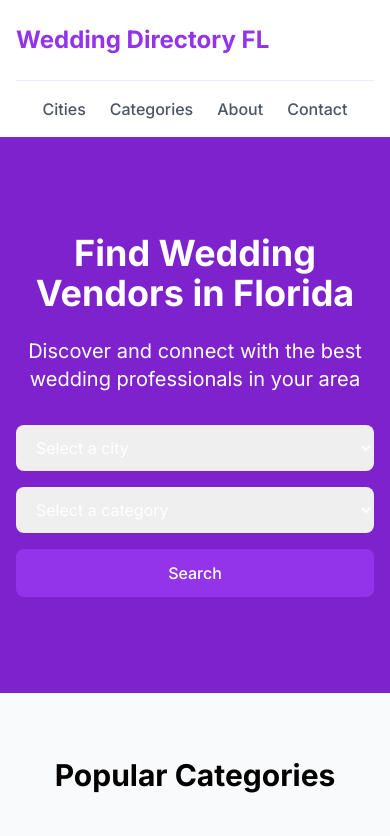
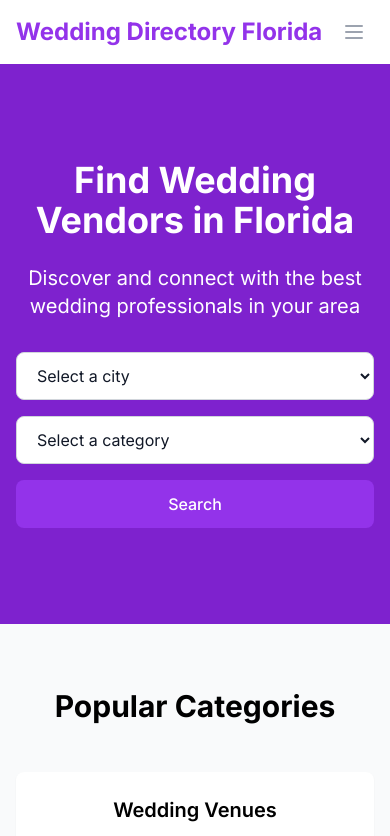
Before and after one commit to natoon16/direct1, a Next.js app: page / in a window 390 px wide. Shown: the top 836 px of the page. Built offline with nearby package versions, Linux system fonts and the light colour scheme.

Commit message:
Add mobile responsive header with hamburger menu and fix search box font visibility

```diff
--- a/app/components/Header.tsx
+++ b/app/components/Header.tsx
@@ -1,67 +1,109 @@
+'use client';
+
+import { useState } from 'react';
 import Link from 'next/link';
+import { usePathname } from 'next/navigation';
 
 export default function Header() {
+  const [isMenuOpen, setIsMenuOpen] = useState(false);
+  const pathname = usePathname();
+
+  const navigation = [
+    { name: 'Home', href: '/' },
+    { name: 'Cities', href: '/cities' },
+    { name: 'Categories', href: '/categories' },
+    { name: 'About', href: '/about' },
+    { name: 'Contact', href: '/contact' },
+  ];
+
   return (
     <header className="bg-white shadow-sm">
       <nav className="mx-auto max-w-7xl px-4 sm:px-6 lg:px-8" aria-label="Top">
-        <div className="flex w-full items-center justify-between border-b border-purple-100 py-6">
+        <div className="flex h-16 items-center justify-between">
           <div className="flex items-center">
             <Link href="/" className="text-2xl font-bold text-purple-600">
-              Wedding Directory FL
+              Wedding Directory Florida
             </Link>
           </div>
-          <div className="ml-10 hidden space-x-8 lg:block">
+
+          {/* Desktop menu */}
+          <div className="hidden md:flex md:items-center md:space-x-6">
+            {navigation.map((item) => (
               <Link
-              href="/cities"
-              className="text-base font-medium text-gray-600 hover:text-purple-600"
+                key={item.name}
+                href={item.href}
+                className={`text-base font-medium ${
+                  pathname === item.href
+                    ? 'text-purple-600'
+                    : 'text-gray-500 hover:text-gray-900'
+                }`}
               >
-              Cities
+                {item.name}
               </Link>
-            <Link
-              href="/categories"
-              className="text-base font-medium text-gray-600 hover:text-purple-600"
+            ))}
+          </div>
+
+          {/* Mobile menu button */}
+          <div className="flex md:hidden">
+            <button
+              type="button"
+              className="inline-flex items-center justify-center rounded-md p-2 text-gray-400 hover:bg-gray-100 hover:text-gray-500 focus:outline-none focus:ring-2 focus:ring-inset focus:ring-purple-500"
+              aria-expanded="false"
+              onClick={() => setIsMenuOpen(!isMenuOpen)}
             >
-              Categories
-            </Link>
-            <Link
-              href="/about"
-              className="text-base font-medium text-gray-600 hover:text-purple-600"
+              <span className="sr-only">Open main menu</span>
+              {/* Hamburger icon */}
+              <svg
+                className={`h-6 w-6 ${isMenuOpen ? 'hidden' : 'block'}`}
+                xmlns="http://www.w3.org/2000/svg"
+                fill="none"
+                viewBox="0 0 24 24"
+                stroke="currentColor"
               >
-              About
-            </Link>
-            <Link
-              href="/contact"
-              className="text-base font-medium text-gray-600 hover:text-purple-600"
+                <path
+                  strokeLinecap="round"
+                  strokeLinejoin="round"
+                  strokeWidth={2}
+                  d="M4 6h16M4 12h16M4 18h16"
+                />
+              </svg>
+              {/* Close icon */}
+              <svg
+                className={`h-6 w-6 ${isMenuOpen ? 'block' : 'hidden'}`}
+                xmlns="http://www.w3.org/2000/svg"
+                fill="none"
+                viewBox="0 0 24 24"
+                stroke="currentColor"
               >
-              Contact
-            </Link>
+                <path
+                  strokeLinecap="round"
+                  strokeLinejoin="round"
+                  strokeWidth={2}
+                  d="M6 18L18 6M6 6l12 12"
+                />
+              </svg>
+            </button>
           </div>
         </div>
-        <div className="flex flex-wrap justify-center space-x-6 py-4 lg:hidden">
+
+        {/* Mobile menu */}
+        <div className={`md:hidden ${isMenuOpen ? 'block' : 'hidden'}`}>
+          <div className="space-y-1 pb-3 pt-2">
+            {navigation.map((item) => (
               <Link
-            href="/cities"
-            className="text-base font-medium text-gray-600 hover:text-purple-600"
+                key={item.name}
+                href={item.href}
+                className={`block px-3 py-2 rounded-md text-base font-medium ${
+                  pathname === item.href
+                    ? 'bg-purple-50 text-purple-600'
+                    : 'text-gray-500 hover:bg-gray-50 hover:text-gray-900'
+                }`}
+                onClick={() => setIsMenuOpen(false)}
               >
-            Cities
+                {item.name}
               </Link>
-          <Link
-            href="/categories"
-            className="text-base font-medium text-gray-600 hover:text-purple-600"
-          >
-            Categories
-          </Link>
-          <Link
-            href="/about"
-            className="text-base font-medium text-gray-600 hover:text-purple-600"
-          >
-            About
-          </Link>
-          <Link
-            href="/contact"
-            className="text-base font-medium text-gray-600 hover:text-purple-600"
-          >
-            Contact
-          </Link>
+            ))}
+          </div>
         </div>
       </nav>
     </header>
--- a/app/components/SearchBox.tsx
+++ b/app/components/SearchBox.tsx
@@ -27,11 +27,11 @@ export default function SearchBox() {
         <select
           value={selectedCity}
           onChange={(e) => setSelectedCity(e.target.value)}
-          className="block w-full rounded-lg border-gray-300 py-3 pl-4 pr-10 text-base focus:border-purple-500 focus:outline-none focus:ring-purple-500"
+          className="block w-full rounded-lg border border-gray-300 bg-white py-3 pl-4 pr-10 text-gray-900 text-base focus:border-purple-500 focus:outline-none focus:ring-purple-500"
         >
-          <option value="">Select a city</option>
+          <option value="" className="text-gray-500">Select a city</option>
           {cities.map((city) => (
-            <option key={city.name} value={city.name}>
+            <option key={city.name} value={city.name} className="text-gray-900">
               {city.name}
             </option>
           ))}
@@ -41,11 +41,11 @@ export default function SearchBox() {
         <select
           value={selectedCategory}
           onChange={(e) => setSelectedCategory(e.target.value)}
-          className="block w-full rounded-lg border-gray-300 py-3 pl-4 pr-10 text-base focus:border-purple-500 focus:outline-none focus:ring-purple-500"
+          className="block w-full rounded-lg border border-gray-300 bg-white py-3 pl-4 pr-10 text-gray-900 text-base focus:border-purple-500 focus:outline-none focus:ring-purple-500"
         >
-          <option value="">Select a category</option>
+          <option value="" className="text-gray-500">Select a category</option>
           {categories.map((category) => (
-            <option key={category.slug} value={category.slug}>
+            <option key={category.slug} value={category.slug} className="text-gray-900">
               {category.title}
             </option>
           ))}
--- a/app/layout.tsx
+++ b/app/layout.tsx
@@ -1,26 +1,29 @@
+import type { Metadata } from 'next';
+import { Inter } from 'next/font/google';
 import './globals.css';
-import { Inter } from 'next/font/google';
 import Header from './components/Header';
 import Footer from './components/Footer';
 
 const inter = Inter({ subsets: ['latin'] });
 
-export const metadata = {
-  title: 'Wedding Directory Florida - Find Local Wedding Vendors',
-  description: 'Discover and connect with the best wedding vendors in Florida. Find photographers, venues, caterers, and more for your special day.',
+export const metadata: Metadata = {
+  title: 'Wedding Directory Florida - Find Wedding Vendors in Florida',
+  description: 'Find the best wedding vendors in Florida. Browse by city or category to discover top-rated wedding venues, photographers, planners, and more.',
 };
 
 export default function RootLayout({
   children,
 }: {
-  children: React.ReactNode
+  children: React.ReactNode;
 }) {
   return (
     <html lang="en">
       <body className={inter.className}>
         <div className="min-h-screen flex flex-col">
           <Header />
-          {children}
+          <main className="flex-grow">
+            {children}
+          </main>
           <Footer />
         </div>
       </body>
```
Lines whose indentation alone changed are shown as unchanged.
